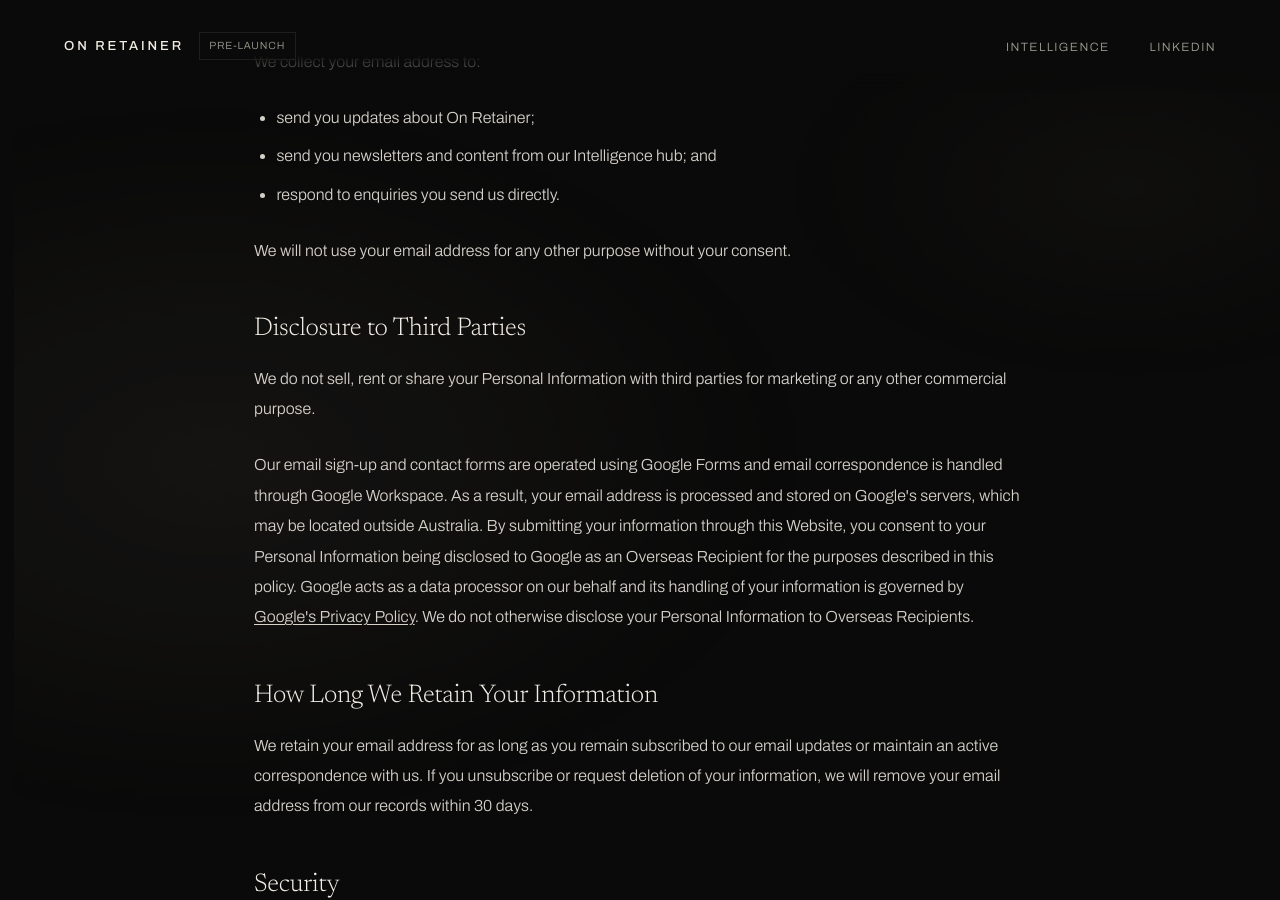
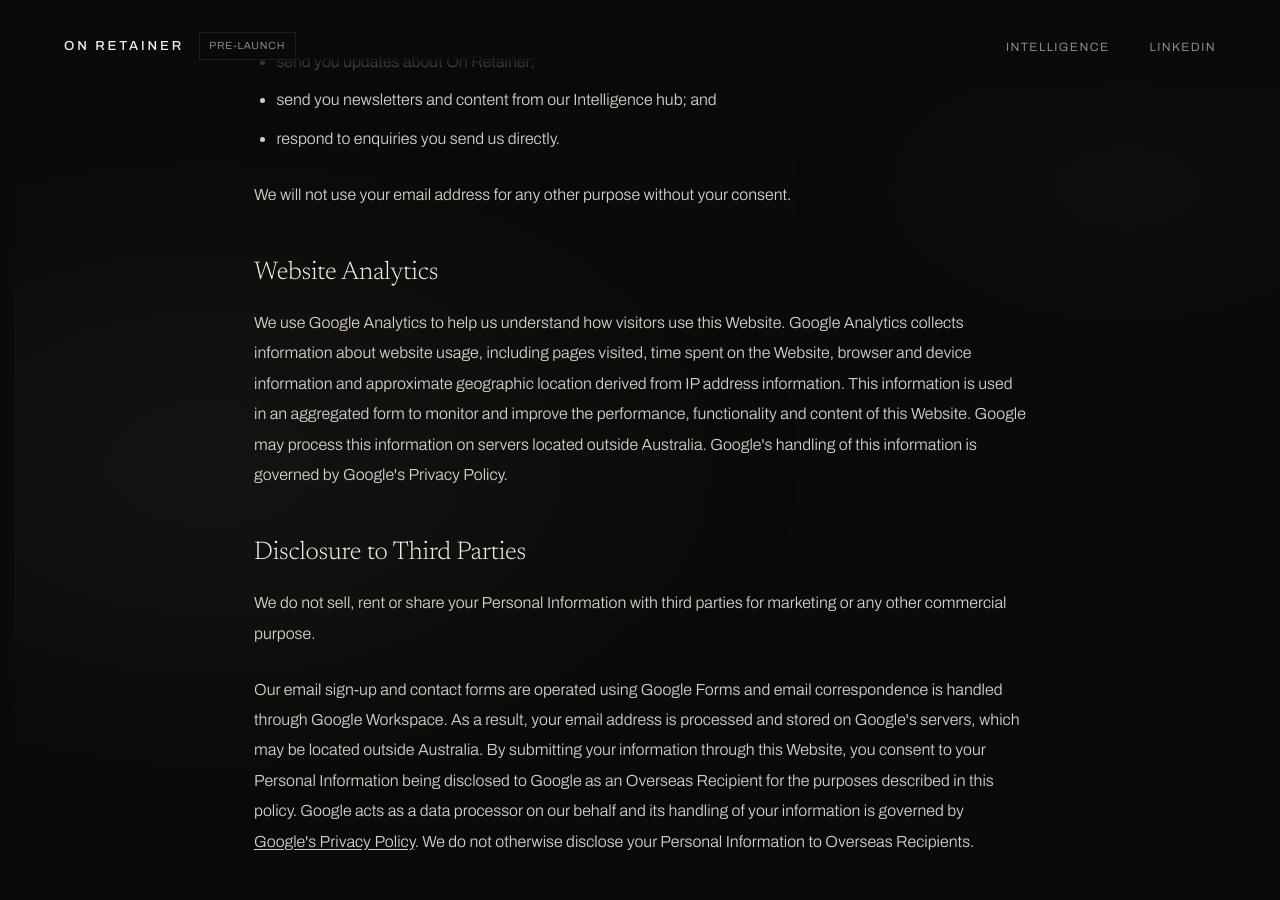
Before and after one commit to Syn-axe/solid-guacamole, a Jekyll site: the page Privacy/index.html, which Jekyll copies as it is, in a window 1280 px wide and 900 px high, scrolled down 1282 px. Built offline with Jekyll 4.4.1, drawn with Linux system fonts in a browser that asks for light colours; some of the changed text lies outside the part shown.

Commit message:
Update index.html

```diff
--- a/Privacy/index.html
+++ b/Privacy/index.html
@@ -393,6 +391,10 @@
       </ul>
 
       <p>We will not use your email address for any other purpose without your consent.</p>
+
+      <h2>Website Analytics</h2>
+
+      <p>We use Google Analytics to help us understand how visitors use this Website. Google Analytics collects information about website usage, including pages visited, time spent on the Website, browser and device information and approximate geographic location derived from IP address information. This information is used in an aggregated form to monitor and improve the performance, functionality and content of this Website. Google may process this information on servers located outside Australia. Google's handling of this information is governed by Google's Privacy Policy.</p>
 
       <h2>Disclosure to Third Parties</h2>
 
```
Also changed, not shown: other parts of Privacy/index.html (+0 -2 lines).
